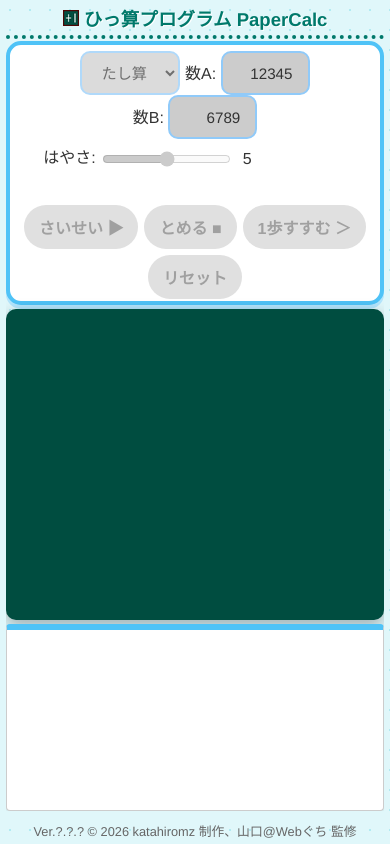
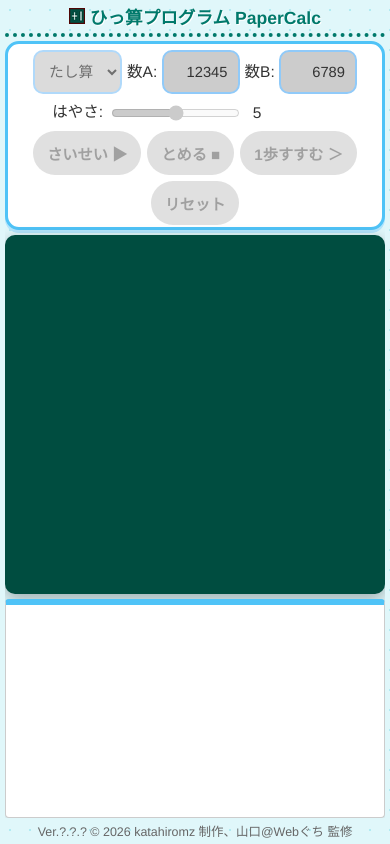
Before and after one commit to katahiromz/PaperCalc, a website with bundled scripts: page src/index.html in a window 390 px wide. Built offline with nearby package versions, Linux system fonts and the light colour scheme.

Commit message:
画面を改良(CSS)

```diff
--- a/src/main.css
+++ b/src/main.css
@@ -1,18 +1,15 @@
 /* =====================================================
-   PaperCalc - main.css (改良版)
-   UI/UX改善ポイント:
-   - CSS変数で色・サイズを一元管理
-   - スマホ・タブレット・PC向けのブレークポイント整理
-   - コントロールパネルのスマホ縦レイアウト最適化
-   - タッチ操作（44px以上のタップ領域）の確保
-   - ボタンのアクセシビリティ強化
-   - キャンバスの縦横比をビューポートに応じて自動調整
-   - フォーカスリングの明示（アクセシビリティ）
+   PaperCalc - main.css
+   レイアウト方針:
+   - スマホ縦 (portrait & ≤600px): 縦3行
+     コントロールパネル → 黒板 → 教科書
+   - それ以外 (横画面 / タブレット / PC):
+     上段: コントロールパネル(全幅・横並び)
+     下段: 黒板(左) | 教科書(右) の2列
    ===================================================== */
 
 /* --- CSS変数 --- */
 :root {
-  /* カラー */
   --color-bg:           #e0f7fa;
   --color-bg-dot:       #b2ebf2;
   --color-primary:      #00796b;
@@ -38,126 +35,130 @@
   --color-footer:       #666;
   --color-error:        #f44336;
 
-  /* スペース */
-  --gap-sm:    8px;
-  --gap-md:    15px;
-  --gap-lg:    20px;
+  --gap-sm:    6px;
+  --gap-md:    10px;
+  --gap-lg:    16px;
 
-  /* ボーダー半径 */
   --radius-sm: 4px;
   --radius-md: 10px;
-  --radius-lg: 15px;
+  --radius-lg: 14px;
   --radius-pill: 50px;
 
-  /* フォント */
   --font-ui: "UD デジタル 教科書体 NK-R", "BIZ UDPゴシック", "Helvetica Neue",
              Arial, "Hiragino Kaku Gothic ProN", "Hiragino Sans", Meiryo, sans-serif;
   --font-log: "UD デジタル 教科書体 NK-R", "BIZ UDP明朝 Medium", "Yu Mincho",
               "MS PMincho", "Hiragino Mincho ProN", serif;
 
-  /* タッチターゲット最小サイズ */
   --touch-min: 44px;
 }
 
 /* =====================================================
-   リセット・基本
+   リセット
    ===================================================== */
-*, *::before, *::after {
-  box-sizing: border-box;
+*, *::before, *::after { box-sizing: border-box; }
+
+/* =====================================================
+   body: 画面全体を縦フレックスで埋める
+   ===================================================== */
+body {
+  margin: 0;
+  padding: 6px 8px;
+  font-size: 1.05rem;
+  font-family: var(--font-ui);
+  color: var(--color-text);
+  background-color: var(--color-bg);
+  background-image: radial-gradient(var(--color-bg-dot) 10%, transparent 10%);
+  background-size: 20px 20px;
+  display: flex;
+  flex-direction: column;
+  height: 100dvh;
+  overflow: hidden;
 }
 
 /* =====================================================
-   ボディ
+   ヘッダー
    ===================================================== */
-body {
+header {
+  flex: 0 0 auto;
   font-size: 1.1rem;
-  background-color: var(--color-bg);
-  background-image: radial-gradient(var(--color-bg-dot) 10%, transparent 10%);
-  background-size: 20px 20px;
-  color: var(--color-text);
-  font-family: var(--font-ui);
-  margin: 0;
-  padding: 10px;
-  display: flex;
-  flex-direction: column;
-  align-items: center;
-  min-height: 100dvh;
-  overflow-x: hidden;
+  font-weight: bold;
+  color: var(--color-primary);
+  text-shadow: 1px 1px 0 #fff;
+  text-align: center;
+  padding-bottom: 4px;
+  margin-bottom: 4px;
+  border-bottom: 4px dotted var(--color-primary);
 }
 
 /* =====================================================
-   ヘッダー・フッター
+   フッター
    ===================================================== */
-header {
-  font-size: 1.16rem;
-  font-weight: bold;
-  color: var(--color-primary);
-  text-shadow: 1px 1px 0 #fff;
-  margin: 0 0 2px;
-  padding: 0 0 4px;
-  border-bottom: 4px dotted var(--color-primary);
+footer {
   flex: 0 0 auto;
-  width: 100%;
-  max-width: 950px;
+  font-size: 0.78rem;
   text-align: center;
-}
-
-footer {
-  font-size: 0.8rem;
-  margin-top: 10px;
   color: var(--color-footer);
-  flex: 0 0 auto;
-  text-align: center;
+  margin-top: 4px;
 }
 
 /* =====================================================
    メインコンテナ
-   デフォルト（PC 950px超）: 左パネル / 右上黒板 / 右下教科書
+   【デフォルト = 横画面・タブレット・PC】
+   上段: コントロールパネル(全幅)
+   下段: 黒板(左) | 教科書(右)
    ===================================================== */
 #my-container {
-  max-width: 950px;
-  width: 100%;
-  flex: 1;
+  flex: 1 1 0;
+  min-height: 0;
   display: grid;
-  grid-template-columns: minmax(220px, 280px) 1fr; /* 左パネルを適切な幅に固定 */
+  grid-template-columns: 1fr 1fr;
   grid-template-rows: auto 1fr;
   gap: var(--gap-md);
+}
+
+/* --- コントロールパネル: 上段全幅・横並び --- */
+#my-control-panel {
+  grid-column: 1 / 3;
+  grid-row: 1 / 2;
+  background-color: var(--color-panel-bg);
+  border: 3px solid var(--color-panel-border);
+  border-radius: var(--radius-lg);
+  box-shadow: 0 3px 0 var(--color-panel-shadow);
+  padding: 8px 12px;
+  display: flex;
+  flex-direction: row;
+  flex-wrap: wrap;
+  align-items: center;
+  justify-content: center;
+  gap: 8px;
+}
+
+/* --- 黒板: 下段左 --- */
+#my-canvas-space {
+  grid-column: 1 / 2;
+  grid-row: 2 / 3;
+  background-color: var(--color-primary-dark);
+  border-radius: var(--radius-md);
+  box-shadow: 0 5px 15px rgba(0,0,0,0.3);
+  padding: 4% 3% 6%;
+  display: flex;
+  justify-content: center;
+  align-items: center;
+  overflow: auto;
+  min-height: 0;
+}
+
+/* --- 教科書ラッパー: 下段右 --- */
+#my-container > div:last-child {
+  grid-column: 2 / 3;
+  grid-row: 2 / 3;
+  position: relative;
   min-height: 0;
 }
 
 /* =====================================================
-   左側 全体：操作パネル
+   キャンバス本体
    ===================================================== */
-#my-control-panel {
-  grid-column: 1 / 2;
-  grid-row: 1 / 3;
-  background-color: var(--color-panel-bg);
-  border: 4px solid var(--color-panel-border);
-  border-radius: var(--radius-lg);
-  padding: 15px 10px;
-  box-shadow: 0 4px 0 var(--color-panel-shadow);
-  text-align: center;
-}
-
-/* =====================================================
-   右側 上段：キャンバス (黒板)
-   ===================================================== */
-#my-canvas-space {
-  grid-column: 2 / 3;
-  grid-row: 1 / 2;
-  background-color: var(--color-primary-dark);
-  border-radius: var(--radius-md);
-  box-shadow: 0 5px 15px rgba(0, 0, 0, 0.3);
-  padding: 5% 4% 8%;
-  display: flex;
-  justify-content: center;
-  align-items: center;
-  overflow: auto;
-  aspect-ratio: 4 / 3;
-  align-self: start;
-  width: 100%;
-}
-
 #my-canvas {
   max-width: 100%;
   max-height: 100%;
@@ -169,43 +170,29 @@ footer {
 }
 
 /* =====================================================
-   右側 下段：ログ (教科書) ラッパー
-   ===================================================== */
-#my-container > div:last-child {
-  grid-column: 2 / 3;
-  grid-row: 2 / 3;
-  position: relative;
-  min-height: 150px;
-}
-
-/* =====================================================
-   ログ本体
+   ログ (教科書)
    ===================================================== */
 #my-textarea {
   position: absolute;
-  inset: 0; /* top/bottom/left/right: 0 の短縮形 */
+  inset: 0;
   border-radius: var(--radius-sm);
   background-color: var(--color-panel-bg);
   border: 1px solid #ccc;
   border-top: 6px solid var(--color-panel-border);
   overflow-y: auto;
-  padding: 10px 15px;
-  font-size: 1rem;
+  padding: 8px 12px;
+  font-size: 0.95rem;
   font-family: var(--font-log);
-  box-shadow: 0 4px 8px rgba(0, 0, 0, 0.08);
+  box-shadow: 0 4px 8px rgba(0,0,0,0.08);
   display: flex;
   flex-direction: column-reverse;
   line-height: 1.5;
-  margin: 0;
-
-  /* スムーズスクロール */
   scroll-behavior: smooth;
 }
 
-/* --- ログアイテム --- */
 .log-item {
   border-bottom: 1px solid #e0e0e0;
-  padding: 8px 0;
+  padding: 6px 0;
   color: #444;
   transition: all 0.3s ease;
 }
@@ -215,13 +202,13 @@ footer {
   color: var(--color-log-active-fg);
   font-weight: bold;
   border-left: 6px solid var(--color-log-active-bd);
-  padding-left: 12px;
+  padding-left: 10px;
   border-radius: 2px;
   transform: scale(1.01);
 }
 
 /* =====================================================
-   フォーム部品（共通）
+   フォーム部品
    ===================================================== */
 select,
 input[type="text"],
@@ -231,32 +218,29 @@ input[type="number"] {
   border-radius: 10px;
   padding: 6px 10px;
   border: 2px solid var(--color-input-border);
-  font-size: 1rem;
+  font-size: 0.95rem;
   font-family: var(--font-ui);
   outline: none;
   transition: border-color 0.2s, background-color 0.2s;
-  width: 65%;
-}
-
-input[type="range"] {
-  margin-top: 12px;
-  margin-bottom: 12px;
+  min-height: var(--touch-min);
+  width: auto;
 }
 
 input[type="text"],
-input[type="number"] {
-  text-align: right;
+input[type="number"] { text-align: right; }
+
+input[type="range"] {
+  vertical-align: middle;
+  margin: 0 4px;
 }
 
-select:focus,
-input:focus {
+select:focus, input:focus {
   border-color: var(--color-accent);
   background-color: #fff;
+  color: #000;
 }
 
-/* アクセシビリティ：キーボードフォーカス時の視認性 */
-select:focus-visible,
-input:focus-visible {
+select:focus-visible, input:focus-visible {
   outline: 3px solid var(--color-accent);
   outline-offset: 2px;
 }
@@ -274,20 +258,19 @@ input[type="number"]:disabled {
 button {
   cursor: pointer;
   font-weight: bold;
-  font-size: 1rem;
+  font-size: 0.95rem;
   font-family: var(--font-ui);
   border-radius: var(--radius-pill);
-  padding: 8px 15px;
-  margin: 3px;
+  padding: 8px 14px;
   border: none;
   background-color: var(--color-btn-bg);
   color: #fff;
   box-shadow: 0 4px 0 var(--color-btn-shadow);
   transition: background-color 0.1s, transform 0.1s, box-shadow 0.1s;
-  width: 90%;
-  min-height: var(--touch-min); /* タッチターゲット確保 */
+  min-height: var(--touch-min);
   touch-action: manipulation;
-  -webkit-tap-highlight-color: transparent; /* iOS のタップ強調を除去 */
+  -webkit-tap-highlight-color: transparent;
+  white-space: nowrap;
 }
 
 button:hover:not(:disabled) {
@@ -306,7 +289,6 @@ button:focus-visible {
   outline-offset: 2px;
 }
 
-/* --- 無効化されたボタン --- */
 button:disabled {
   background-color: var(--color-btn-dis-bg) !important;
   color: var(--color-btn-dis-fg) !important;
@@ -316,50 +298,40 @@ button:disabled {
   opacity: 1 !important;
 }
 
-/* --- 個別ボタン色 --- */
 #my-start-button {
   background-color: var(--color-btn-start-bg);
   box-shadow: 0 4px 0 var(--color-btn-start-sh);
 }
-#my-start-button:hover:not(:disabled) {
-  background-color: #66bb6a;
-}
+#my-start-button:hover:not(:disabled) { background-color: #66bb6a; }
 
 #my-stop-button {
   background-color: var(--color-btn-stop-bg);
   box-shadow: 0 4px 0 var(--color-btn-stop-sh);
 }
-#my-stop-button:hover:not(:disabled) {
-  background-color: #e53935;
-}
+#my-stop-button:hover:not(:disabled) { background-color: #e53935; }
 
 /* =====================================================
    ボタングループ
    ===================================================== */
 .button-group {
-  width: 100%;
   display: flex;
+  flex-wrap: wrap;
   justify-content: center;
-  flex-wrap: wrap;
-  margin-top: 5px;
   gap: 6px;
 }
 
 /* =====================================================
-   no-wrap ユーティリティ
+   ユーティリティ
    ===================================================== */
-.no-wrap {
-  white-space: nowrap;
-}
+.no-wrap { white-space: nowrap; }
+.hidden  { display: none !important; }
+.center  { text-align: center; }
 
-/* =====================================================
-   スピードラベル（幅固定で周囲の要素をガタつかせない）
-   ===================================================== */
 #speed-label {
   display: inline-block;
-  width: 6.5rem;
+  width: 5rem;
   text-align: left;
-  margin-left: 5px;
+  margin-left: 4px;
   vertical-align: middle;
 }
 
@@ -373,164 +345,77 @@ button:disabled {
 
 #input-error-message {
   color: var(--color-error);
-  font-size: 0.9em;
+  font-size: 0.88em;
   font-weight: bold;
-  margin: 0;
-  min-height: 1.2em; /* 表示・非表示でレイアウトが崩れるのを防ぐ */
+  min-height: 1.2em;
 }
 
 /* =====================================================
-   ユーティリティ
+   スマホ縦画面 (portrait & max-width 600px)
+   縦3行: コントロール → 黒板 → 教科書
    ===================================================== */
-.hidden {
-  display: none !important;
-}
-
-.center {
-  text-align: center;
-}
-
-/* =====================================================
-   上段にコントロールパネル、下段を左右2分割
-   ===================================================== */
-#my-container {
-  grid-template-columns: 1fr 1fr;
-  grid-template-rows: auto 1fr;
-  gap: 10px;
-}
-
-/* コントロールパネルを上段全幅・横並びに */
-#my-control-panel {
-  grid-column: 1 / 3;
-  grid-row: 1 / 2;
-  flex-direction: row;
-  flex-wrap: wrap;
-  justify-content: center;
-  align-items: center;
-  padding: 10px 15px;
-  gap: 10px;
-}
-
-/* パネル内の各要素は auto 幅に */
-.no-wrap {
-  width: auto;
-}
-
-/* フォーム部品のタッチサイズ確保 */
-button,
-select,
-input[type="text"],
-input[type="number"] {
-  width: auto;
-  padding: 10px 15px;
-  min-height: var(--touch-min);
-  margin: 0;
-}
-
-#my-canvas-space {
-  grid-column: 1 / 2;
-  grid-row: 2 / 3;
-  aspect-ratio: auto;
-  width: 100%;
-  min-height: 35vh;
-  margin: 0;
-}
-
-#my-container > div:last-child {
-  grid-column: 2 / 3;
-  grid-row: 2 / 3;
-  min-height: 35vh;
-}
-
-/* ボタングループ：タブレット横では均等幅 */
-.button-group {
-  flex: 1 1 100%;
-}
-
-/* =====================================================
-   ブレークポイント②：スマホ縦 / 小型端末 (〜600px)
-   すべて縦1列、コントロールパネルはコンパクトに
-   ===================================================== */
-@media (max-width: 600px) {
-  /* =====================================================
-     ① body を画面ぴったりの縦列フレックスに
-     ===================================================== */
+@media (max-width: 600px) and (orientation: portrait) {
   body {
-    padding: 4px 6px;
-    font-size: 1rem;
-    height: 100dvh;        /* ビューポート高さにぴったり合わせる */
-    overflow: hidden;      /* 本体のスクロールを禁止 */
+    padding: 4px 5px;
+    font-size: 0.97rem;
   }
 
-  /* =====================================================
-     ② コンテナが残り縦幅をすべて占有して縦列に
-     ===================================================== */
+  /* コンテナ: フレックス縦列に切り替え */
   #my-container {
     display: flex;
     flex-direction: column;
-    flex: 1 1 0;           /* body の残り高さを全部使う */
-    gap: 4px;
-    min-height: 0;         /* flex 子要素が縮めるよう必須 */
+    flex: 1 1 0;
+    gap: 5px;
+    min-height: 0;
     overflow: hidden;
   }
 
-  /* =====================================================
-     ③ コントロールパネル：内容に必要な高さだけ取る
-     ===================================================== */
+  /* コントロールパネル: 内容の高さだけ確保 */
   #my-control-panel {
-    flex: 0 0 auto;        /* 高さを内容で決め、縮小させない */
+    flex: 0 0 auto;
+    grid-column: unset;
+    grid-row: unset;
     padding: 6px 8px;
     gap: 5px;
+  }
+
+  /* 黒板: 残り高さの多めを占有 */
+  #my-canvas-space {
+    flex: 3 1 0;
+    grid-column: unset;
+    grid-row: unset;
+    width: 100%;
+    aspect-ratio: unset;
+    min-height: 0;
+    padding: 3% 3% 5%;
+  }
+
+  /* 教科書ラッパー: 残り高さの少なめを占有 */
+  #my-container > div:last-child {
+    flex: 2 1 0;
+    grid-column: unset;
+    grid-row: unset;
+    min-height: 0;
+    position: relative;
   }
 
   select,
   input[type="text"],
   input[type="number"] {
-    font-size: 0.95rem;
-  }
-
-  /* =====================================================
-     ④ 黒板：残り縦幅のうち多めを占有
-     ===================================================== */
-  #my-canvas-space {
-    flex: 3 1 0;           /* 教科書より 3:2 で大きく取る */
-    width: 100%;
-    aspect-ratio: unset;   /* 縦いっぱい表示のため比率固定を解除 */
-    min-height: 0;
-    margin: 0;
-    padding: 3% 3% 5%;
-  }
-
-  /* =====================================================
-     ⑤ 教科書ラッパー：残り縦幅を flex で確保
-     ===================================================== */
-  #my-container > div:last-child {
-    flex: 2 1 0;           /* 黒板より小さめに */
-    min-height: 0;
-    position: relative;
-  }
-
-  /* ⑥ ログ本体：ラッパーを inset:0 で埋める（既存のまま有効） */
-  #my-textarea {
-    font-size: 0.9rem;
-    position: absolute;
-    inset: 0;
+    font-size: 0.92rem;
   }
 }
 
 /* =====================================================
-   ブレークポイント③：極小スマホ (〜360px)
-   Galaxy Fold 閉じた状態など
+   極小スマホ (≤360px, portrait)
    ===================================================== */
-@media (max-width: 360px) {
+@media (max-width: 360px) and (orientation: portrait) {
   body {
-    font-size: 0.9rem;
+    font-size: 0.88rem;
     padding: 3px 4px;
   }
 
-  header {
-    font-size: 0.95rem;
-  }
+  header { font-size: 0.9rem; }
 
   #my-control-panel {
     padding: 5px 6px;
@@ -540,12 +425,12 @@ input[type="number"] {
   select,
   input[type="text"],
   input[type="number"] {
-    font-size: 0.85rem;
+    font-size: 0.82rem;
   }
 
   button {
-    font-size: 0.85rem;
-    padding: 7px;
+    font-size: 0.82rem;
+    padding: 6px 10px;
   }
 
   #my-canvas-space {
@@ -554,7 +439,7 @@ input[type="number"] {
 }
 
 /* =====================================================
-   ダークモード対応（OS設定に追従）
+   ダークモード
    ===================================================== */
 @media (prefers-color-scheme: dark) {
   :root {
@@ -592,7 +477,7 @@ input[type="number"] {
 }
 
 /* =====================================================
-   モーション低減対応（前庭障害・てんかんへの配慮）
+   モーション低減
    ===================================================== */
 @media (prefers-reduced-motion: reduce) {
   * {
```
